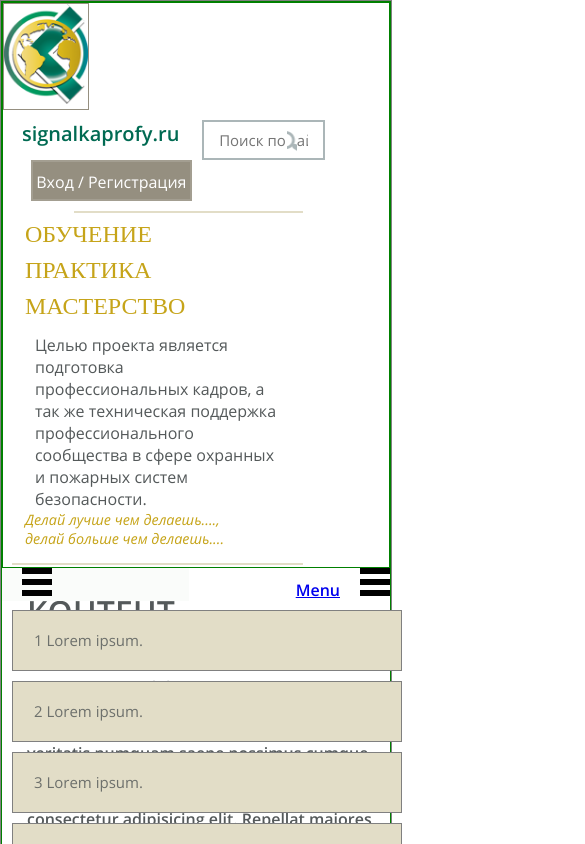
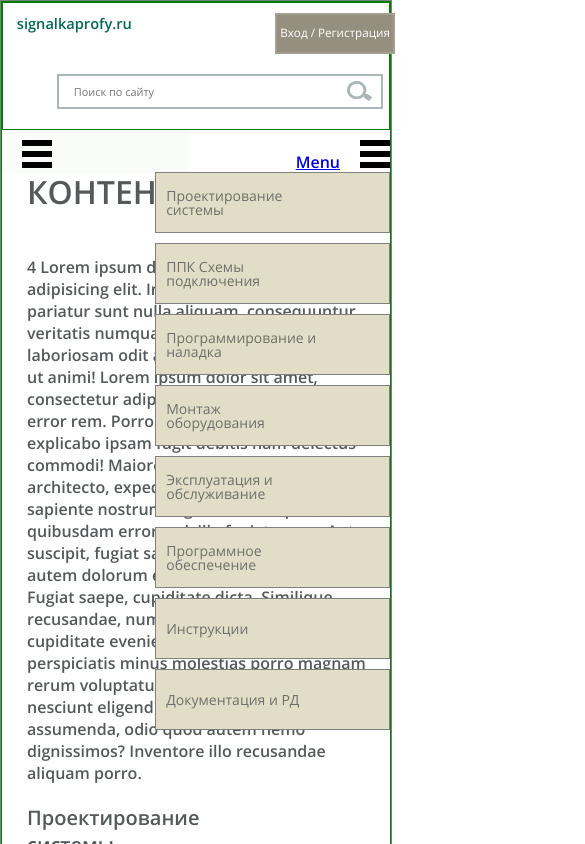
Before and after one commit to dentik77/flexbox, a website: page app/index.html in a window 390 px wide. Both pictures are taken after a click on the link "Menu". Shown: the top 844 px of the page, 585 px wide, since content can reach past the window. Drawn offline with nearby package versions, Linux system fonts and the light colour scheme; a web font is replaced by a local one.

Commit message:
adaptirovano top-menu+kontent

```diff
--- a/app/css/main.css
+++ b/app/css/main.css
@@ -146,18 +146,20 @@ ul li {
 .search__form-input {
 	border: 2px solid #abb6b8;
 	padding: 8px 15px;
-
 	width: 88%;
-	margin-right: -42px;
+	margin-right: -37px;
 	font-family: 'OpenSans-Regular';
 	font-size: 0.937em;
+	position: relative;
 }
 .search__form-submit {
-	width: 10%;
+	width: 35px;
 	background: #fff url(../img/search.png) top center no-repeat;
 	color: #ffffff;
 	border: 0 none;
 	vertical-align: middle;
+	position: absolute;
+	margin-top: 7px;
 }
 .page-header .socials{
 	position: absolute;
@@ -484,7 +486,7 @@ ul.images li {
 	margin-bottom: 20px;
 }
 ul.images li h2 {
-	width: 196px;
+	width: 207px;
 	font-size: 1.25em;
 	margin: 10px 0;
 	text-align: start;
@@ -506,3 +508,52 @@ nav.fl3 {
 .kont {
 	width: 78%
 }
+@media only screen and (max-width : 880px) {
+	.search {
+		order: 1;
+		margin-top: 20px;
+	}
+
+}
+@media only screen and (max-width : 800px) {
+	.kont {
+		width: 100%;
+	}
+}
+@media only screen and (max-width : 670px){
+	.header-logo-link {
+		display: none;
+	}
+	.page__header {
+		margin: 0 auto;
+	}
+	.fl8 {
+		flex-basis: 100%;
+	}
+}
+@media only screen and (max-width : 500px){
+	.line-top {
+		display: none;
+	}
+	.page__header-bottom {
+		display: none;
+	}
+	.line-bottom {
+		display: none;
+	}
+	.page__header-top {
+		margin-bottom: 20px;
+	}
+	.header-top-item  {
+		font-size: 3vw;
+	}
+	.search__form-submit {
+		height: 20px;
+	}
+	ul.images {
+		flex: none;
+	}
+	ul.images li {
+		max-width: 100%;
+	}
+}
--- a/app/css/navigation.css
+++ b/app/css/navigation.css
@@ -7,6 +7,7 @@
     width:30px;
     display: inline-block;
     margin-left: 20px;
+    margin-top: 10px;
 }
 a.menu-triger {
 	display: none;
@@ -30,22 +31,34 @@ a.topmenu {
 
 
 /*MEDIA QUERY*/
-@media only screen and (max-width : 780px) {
+@media only screen and (max-width : 860px) {
 
 	a.menu-triger {
 		display: block;
 
 	}
-	a.topmenu {
-	display: block;
-	float: right;
-}
+
 	.navigation {
 		width: 48%;
 		position: absolute;
 	}
 	.navigation-list {
 		display: none;
+	}
+	section {
+		margin-top: 40px;
+	}
+	.kont {
+		width: 100%;
+	}
+	.top-menu ul.top-list li a {
+		font-size: 14px;
+	}
+}
+@media only screen and (max-width : 920px){
+	a.topmenu {
+	display: block;
+	float: right;
 	}
 
 }
@@ -124,16 +137,16 @@ a.topmenu {
 		color: #2E6A5A;
 	}
 
- .top-menu ul.top-list li a {
+  ul.top-list li a {
 		display: table-cell;
 		text-decoration: none;
 		font-family: 'OpenSans-Regular';
-		font-size: 15px;
+		font-size: 14px;
 		line-height: 1em;
-		padding: 0px 21px;
+		padding: 0px 10px;
 		text-align: left;
 		color: #6d706c;
-		width: 137px;
+		width: 156px;
 		height: 59px;
 		vertical-align: middle;
 	}
@@ -145,6 +158,9 @@ a.topmenu {
 	position: relative;
 	z-index: 1000;
 }
+/* .punkt__menu-list {
+	width: 70%;
+} */
 .top-list li:hover ul {
 	left: 0px;
 	opacity: 1;
@@ -163,7 +179,7 @@ a.topmenu {
 	-moz-transform: scale(1.05);
 	-webkit-transform: scale(1.05);
 }
-     @media only screen and ( max-width: 48.75em ) /* 780 */
+     @media only screen and ( max-width: 920px ) /* 780 */
 {
     #nav
     {
@@ -195,8 +211,8 @@ a.topmenu {
         }
         #nav > ul > li
         {
-            width: 100%;
-            float: none;
+            width: 60%;
+            float: right;
         }
 
     /* second level */
@@ -205,9 +221,9 @@ a.topmenu {
     {
         position: static;
     }
-    .kont {
-    	width: 100%;
-    }
+   /*  .kont {
+    	width: 78%;
+    } */
 }
 .menu__items {
 
--- a/app/index.html
+++ b/app/index.html
@@ -118,16 +118,16 @@
 							    <a href="#" class="topmenu"><span>Menu</span><span id="menu-icon"></span></a>
 
 							    <ul class=" top-list">
-						 			<li class="menu__items"><a href="#">1 Lorem ipsum.</a>
+						 			<li class="menu__items"><a href="#">Проектирование системы</a>
 						 				<ul>
-						 					<li><a href="#">Punkt1</a></li>
+						 					<li><a href="#" class="punkt__menu-list">Места и способы проникновения</a></li>
 						 					<li><a href="#">Punkt2</a></li>
 						 					<li><a href="#">Punkt3</a></li>
 						 					<li><a href="#">Punkt4</a></li>
 						 				</ul>
 
 						 			</li>
-						 			<li class="menu__items"><a href="#">2 Lorem ipsum.</a>
+						 			<li class="menu__items"><a href="#">ППК  Схемы подключения</a>
 						 				<ul>
 						 					<li><a href="#">Punkt1</a></li>
 						 					<li><a href="#">Punkt2</a></li>
@@ -135,7 +135,7 @@
 						 					<li><a href="#">Punkt4</a></li>
 						 				</ul>
 						 			</li>
-						 			<li class="menu__items"><a href="#">3 Lorem ipsum.</a>
+						 			<li class="menu__items"><a href="#">Программирование и наладка</a>
 						 				<ul>
 						 					<li><a href="#">Punkt1</a></li>
 						 					<li><a href="#">Punkt2</a></li>
@@ -143,7 +143,7 @@
 						 					<li><a href="#">Punkt4</a></li>
 						 				</ul>
 						 			</li>
-						 			<li class="menu__items"><a href="#">4 Lorem ipsum.</a>
+						 			<li class="menu__items"><a href="#">Монтаж оборудования</a>
 						 				<ul>
 						 					<li><a href="#">Punkt1</a></li>
 						 					<li><a href="#">Punkt2</a></li>
@@ -151,7 +151,7 @@
 						 					<li><a href="#">Punkt4</a></li>
 						 				</ul>
 						 			</li>
-						 			<li class="menu__items"><a href="#">5 Lorem ipsum.</a>
+						 			<li class="menu__items"><a href="#">Эксплуатация и обслуживание</a>
 						 				<ul>
 						 					<li><a href="#">Punkt1</a></li>
 						 					<li><a href="#">Punkt2</a></li>
@@ -159,7 +159,7 @@
 						 					<li><a href="#">Punkt4</a></li>
 						 				</ul>
 						 			</li>
-						 			<li class="menu__items"><a href="#">6 Lorem ipsum.</a>
+						 			<li class="menu__items"><a href="#">Программное обеспечение</a>
 						 				<ul>
 						 					<li><a href="#">Punkt1</a></li>
 						 					<li><a href="#">Punkt2</a></li>
@@ -167,7 +167,7 @@
 						 					<li><a href="#">Punkt4</a></li>
 						 				</ul>
 						 			</li>
-						 			<li class="menu__items"><a href="#">7 Lorem ipsum.</a>
+						 			<li class="menu__items"><a href="#">Инструкции</a>
 						 				<ul>
 						 					<li><a href="#">Punkt1</a></li>
 						 					<li><a href="#">Punkt2</a></li>
@@ -175,7 +175,7 @@
 						 					<li><a href="#">Punkt4</a></li>
 						 				</ul>
 						 			</li>
-						 			<li class="menu__items"><a href="#">8 Lorem ipsum.</a>
+						 			<li class="menu__items"><a href="#">Документация и РД</a>
 						 				<ul>
 						 					<li><a href="#">Punkt1</a></li>
 						 					<li><a href="#">Punkt2</a></li>
--- a/app/js/main.js
+++ b/app/js/main.js
@@ -20,7 +20,7 @@ $(document).ready(function() {
 		$('.top-list').slideToggle(500);
 			});
 	$(window).resize(function() {
-		if ($(window).width()>780){
+		if ($(window).width()>921){
 			// $(".top-list1").addClass("top-list"),
 			// $('.top-list').removeClass('top-list1');
 			$('.top-list').removeAttr('style');
@@ -68,6 +68,7 @@ $(document).ready(function() {
 		return this;
 	};
 })( jQuery, window, document );
+
 // (function(){
 // 	$('#nav')
 // 	e.preventDefault();
```
